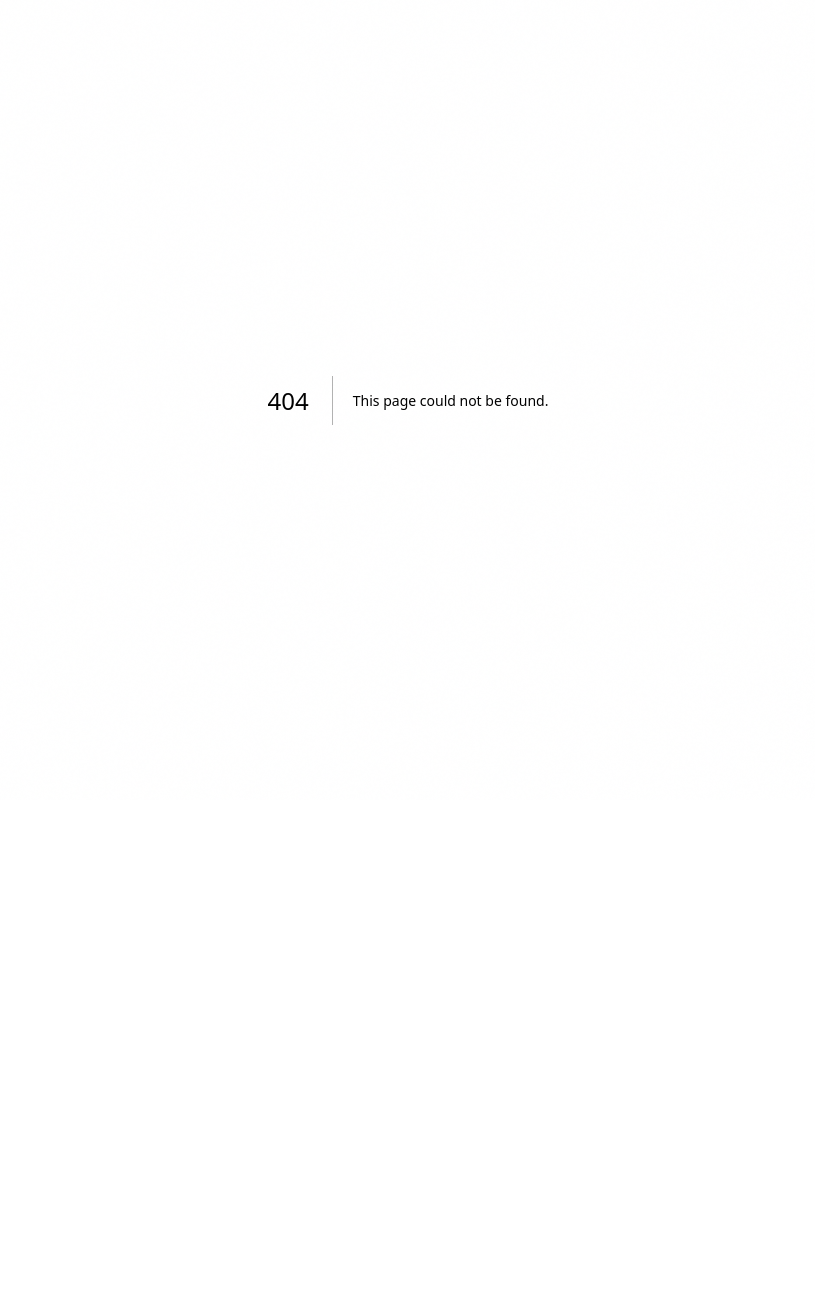
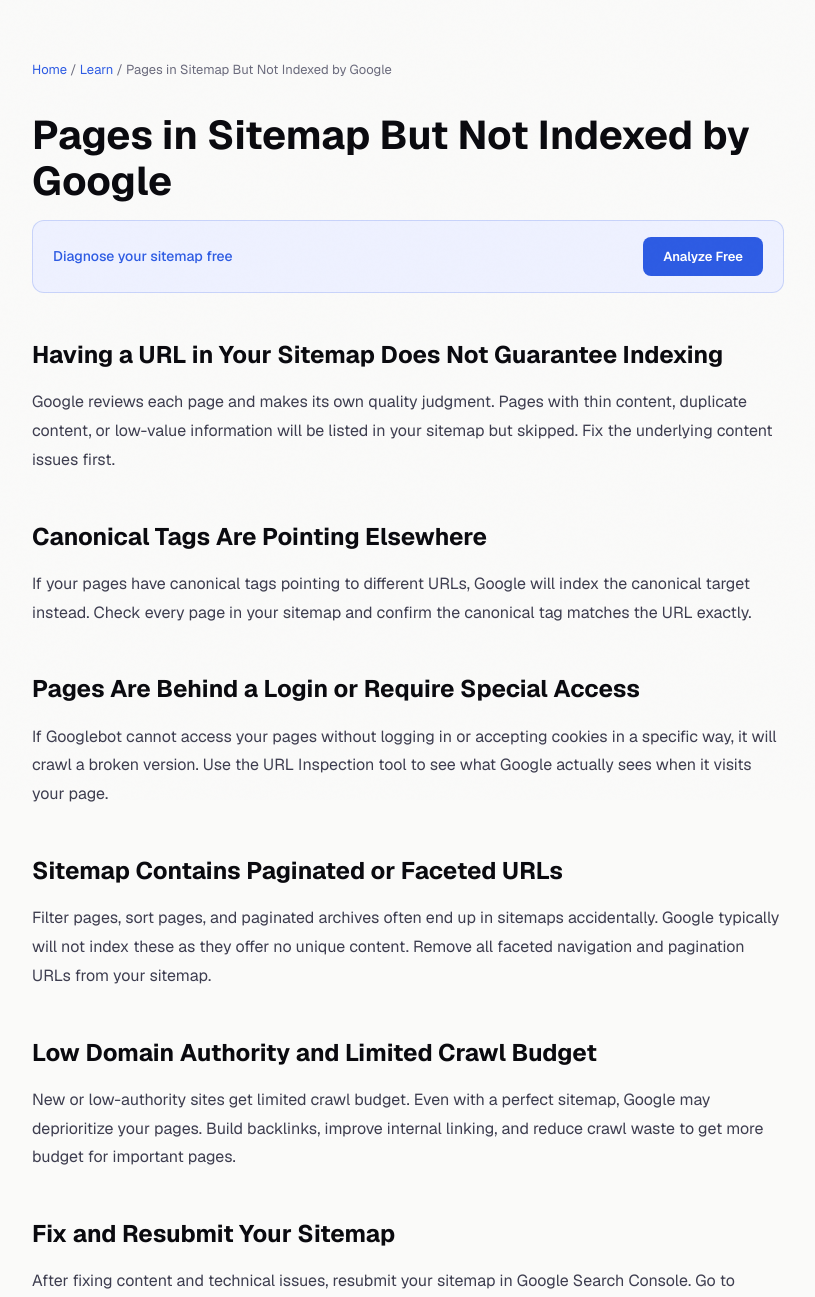
Before and after one commit to Watermelon-Coctail-Bar/sitemap-fixer, a Next.js app: page /learn/pages-in-sitemap-not-indexed in a window 1280 px wide. Before the commit this address had no page. Shown: the top 1297 px of the page, without its empty margins (232-1047 px from the left). Before the commit the page ends 800 px from the top, so only its background shows below. Built offline with nearby package versions, Linux system fonts and the light colour scheme.

Commit message:
Implement page for sitemap indexing issues
This page provides insights on why certain pages may appear in a sitemap but are not indexed by Google, along with actionable solutions to address these issues.

```diff
--- /dev/null
+++ b/src/app/learn/pages-in-sitemap-not-indexed/page.tsx
@@ -0,0 +1,28 @@
+import type { Metadata } from 'next';
+export const metadata: Metadata = { title: 'Pages in Sitemap But Not Indexed: How to Fix | SitemapFixer', description: 'Your pages are in your sitemap but Google is not indexing them. Here are the real reasons this happens and exactly how to fix each one.', alternates: { canonical: 'https://sitemapfixer.com/learn/pages-in-sitemap-not-indexed' }, openGraph: { title: 'Pages in Sitemap But Not Indexed by Google', description: 'Your pages are in your sitemap but Google is not indexing them. Here are the real reasons this happens and exactly how to fix each one.', url: 'https://sitemapfixer.com/learn/pages-in-sitemap-not-indexed', type: 'article' } };
+export default function Page() { return (
+  <div style={{ maxWidth: 800, margin: '0 auto', padding: '60px 24px' }}>
+    <nav style={{ fontSize: 13, color: '#6b6b7d', marginBottom: 32 }}><a href="/" style={{ color: '#2d5be3', textDecoration: 'none' }}>Home</a>{' / '}<a href="/learn" style={{ color: '#2d5be3', textDecoration: 'none' }}>Learn</a>{' / '}<span>Pages in Sitemap But Not Indexed by Google</span></nav>
+    <h1 style={{ fontSize: 40, fontWeight: 700, color: '#0a0a0f', marginBottom: 16, lineHeight: 1.15 }}>Pages in Sitemap But Not Indexed by Google</h1>
+    <div style={{ background: '#eef1ff', border: '1px solid rgba(45,91,227,0.2)', borderRadius: 12, padding: '16px 20px', marginBottom: 40, display: 'flex', alignItems: 'center', justifyContent: 'space-between', gap: 16 }}><span style={{ fontSize: 14, color: '#2d5be3', fontWeight: 500 }}>Diagnose your sitemap free</span><a href="/" style={{ background: '#2d5be3', color: 'white', padding: '10px 20px', borderRadius: 8, textDecoration: 'none', fontWeight: 600, fontSize: 13 }}>Analyze Free</a></div>
+    <div style={{ fontSize: 16, color: '#3d3d4f', lineHeight: 1.8 }}>
+        <h2 style={{ fontSize: 24, fontWeight: 700, color: '#0a0a0f', marginTop: 40, marginBottom: 12 }}>Having a URL in Your Sitemap Does Not Guarantee Indexing</h2>
+        <p style={{ marginBottom: 20 }}>Google reviews each page and makes its own quality judgment. Pages with thin content, duplicate content, or low-value information will be listed in your sitemap but skipped. Fix the underlying content issues first.</p>
+        <h2 style={{ fontSize: 24, fontWeight: 700, color: '#0a0a0f', marginTop: 40, marginBottom: 12 }}>Canonical Tags Are Pointing Elsewhere</h2>
+        <p style={{ marginBottom: 20 }}>If your pages have canonical tags pointing to different URLs, Google will index the canonical target instead. Check every page in your sitemap and confirm the canonical tag matches the URL exactly.</p>
+        <h2 style={{ fontSize: 24, fontWeight: 700, color: '#0a0a0f', marginTop: 40, marginBottom: 12 }}>Pages Are Behind a Login or Require Special Access</h2>
+        <p style={{ marginBottom: 20 }}>If Googlebot cannot access your pages without logging in or accepting cookies in a specific way, it will crawl a broken version. Use the URL Inspection tool to see what Google actually sees when it visits your page.</p>
+        <h2 style={{ fontSize: 24, fontWeight: 700, color: '#0a0a0f', marginTop: 40, marginBottom: 12 }}>Sitemap Contains Paginated or Faceted URLs</h2>
+        <p style={{ marginBottom: 20 }}>Filter pages, sort pages, and paginated archives often end up in sitemaps accidentally. Google typically will not index these as they offer no unique content. Remove all faceted navigation and pagination URLs from your sitemap.</p>
+        <h2 style={{ fontSize: 24, fontWeight: 700, color: '#0a0a0f', marginTop: 40, marginBottom: 12 }}>Low Domain Authority and Limited Crawl Budget</h2>
+        <p style={{ marginBottom: 20 }}>New or low-authority sites get limited crawl budget. Even with a perfect sitemap, Google may deprioritize your pages. Build backlinks, improve internal linking, and reduce crawl waste to get more budget for important pages.</p>
+        <h2 style={{ fontSize: 24, fontWeight: 700, color: '#0a0a0f', marginTop: 40, marginBottom: 12 }}>Fix and Resubmit Your Sitemap</h2>
+        <p style={{ marginBottom: 20 }}>After fixing content and technical issues, resubmit your sitemap in Google Search Console. Go to Sitemaps, delete the existing submission, and submit fresh. Then use the URL Inspection tool to request indexing for priority pages.</p>
+    </div>
+    <div style={{ background: '#0a0a0f', borderRadius: 12, padding: '32px', textAlign: 'center', marginTop: 48 }}><div style={{ fontSize: 20, fontWeight: 700, color: 'white', marginBottom: 8 }}>Fix your sitemap now</div><div style={{ color: '#9999aa', marginBottom: 20, fontSize: 14 }}>Free analysis in 60 seconds</div><a href="/" style={{ background: 'white', color: '#0a0a0f', padding: '14px 28px', borderRadius: 8, textDecoration: 'none', fontWeight: 700 }}>Analyze My Sitemap</a></div>
+    <div style={{ marginTop: 48, borderTop: '1px solid #e4e4ed', paddingTop: 32 }}><div style={{ fontWeight: 600, color: '#0a0a0f', marginBottom: 16 }}>Related guides</div><ul style={{ listStyle: 'none', padding: 0, display: 'flex', gap: 12, flexWrap: 'wrap' }}>
+          <li><a href="/learn/submitted-url-not-indexed" style={{ color: '#2d5be3', textDecoration: 'none', background: '#eef1ff', padding: '6px 14px', borderRadius: 6, fontSize: 13 }}>Submitted URL Not Indexed</a></li>
+          <li><a href="/learn/crawled-currently-not-indexed" style={{ color: '#2d5be3', textDecoration: 'none', background: '#eef1ff', padding: '6px 14px', borderRadius: 6, fontSize: 13 }}>Crawled Currently Not Indexed</a></li>
+          <li><a href="/learn/sitemap-not-working" style={{ color: '#2d5be3', textDecoration: 'none', background: '#eef1ff', padding: '6px 14px', borderRadius: 6, fontSize: 13 }}>Sitemap Not Working</a></li>
+    </ul></div>
+  </div>); }
```
